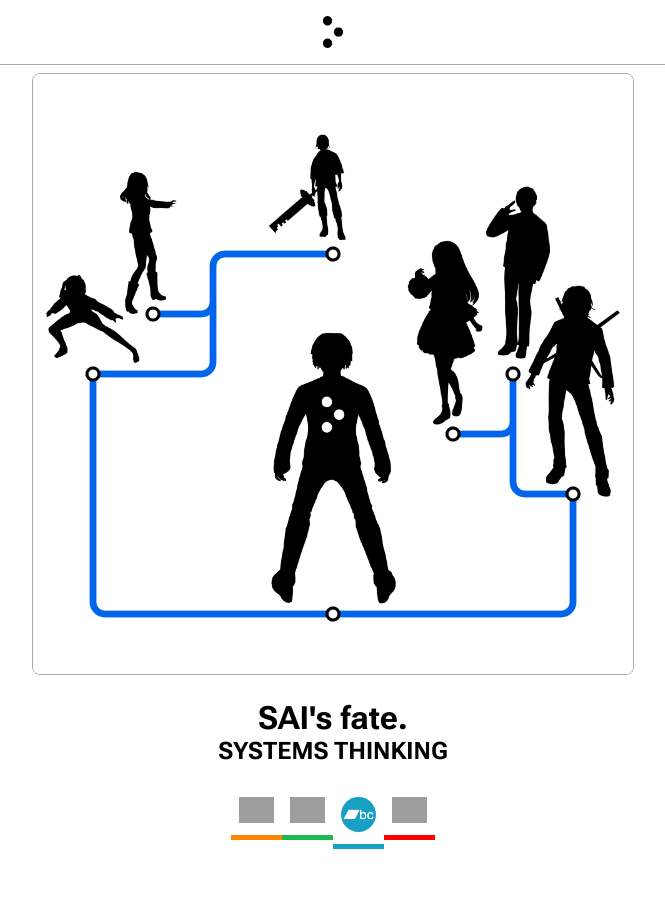
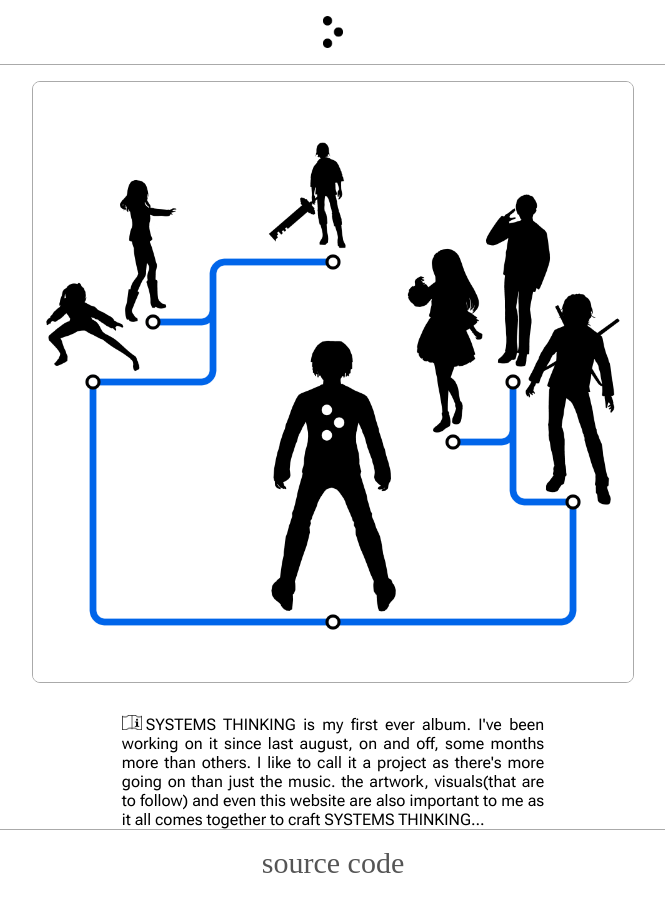
Before and after one commit to Louis-Matsika/fate, a Next.js app: page / in a window 1280 px wide. Shown: the top 903 px of the page, without its empty margins (307-972 px from the left). Built offline with nearby package versions, Linux system fonts and the light colour scheme; grey boxes are pictures that could not be loaded; a web font is replaced by a local one.

Commit message:
start on learn more

```diff
--- a/src/app/(pages)/SystemsThinking/page.tsx
+++ b/src/app/(pages)/SystemsThinking/page.tsx
@@ -7,7 +7,7 @@ import Footer from "#/components/Footer/Footer";
 // import styles from "./styles.module.scss";
 
 
-const StytemsThinking = () => {
+const SystemsThinking = () => {
     return (
         <>
                 <Exhibit id="SYSTEMSTHINKING"/>
@@ -15,4 +15,4 @@ const StytemsThinking = () => {
     );
 };
 
-export default StytemsThinking;
+export default SystemsThinking;
--- a/src/app/page.tsx
+++ b/src/app/page.tsx
@@ -1,5 +1,6 @@
-import Exhibit from "#/components/Exhibit";
-
+import discography from "#/data/music/discography.json";
+import Frame from "#/components/Frame";
+import LearnMore from "#/components/LearnMore"
 
 
 import "./global.css"
@@ -10,7 +11,8 @@ const Home = () => {
     return (
         <>
             <main className={styles.main}>
-                <Exhibit id="SYSTEMSTHINKING"/>
+            <Frame />
+            <LearnMore id="SYSTEMSTHINKING"/>
             </main>
         </>
     );
--- a/src/app/styles.module.scss
+++ b/src/app/styles.module.scss
@@ -1,3 +1,4 @@
+@use "../themes/spacings.scss" as spacings;
 @import url("https://fonts.googleapis.com/css2?family=Roboto+Flex:opsz,wght@8..144,100..1000&display=swap");
 @import url("https://fonts.googleapis.com/css2?family=Libre+Barcode+128+Text&display=swap");
 
@@ -9,5 +10,6 @@
 }
 
 .main {
+  padding-top: spacings.$DOUBLE;
   flex-grow: 1;
 }
--- a/src/components/Exhibit/index.tsx
+++ b/src/components/Exhibit/index.tsx
@@ -20,11 +20,6 @@ const Exhibit = ({ id }: ExhibitProps) => {
           {featured?.title}
         </h2>
         <DistroBar id="SYSTEMSTHINKING"/>
-        {/* {featured?.credit && (
-          <p className={styles.credits}>
-            {featured?.credit}
-          </p>
-        )} */}
         <p className={styles.infoDetail}>
           <img className={styles.infoIcon} src="/info.png" alt="information icon" />
           {featured?.description}
--- /dev/null
+++ b/src/components/LearnMore/index.tsx
@@ -0,0 +1,24 @@
+import discography from "#/data/music/discography.json";
+import styles from "./styles.module.scss";
+
+import { LearnMoreProps } from "./types";
+
+const LearnMore = ({ id }: LearnMoreProps) => {
+  const featured = discography.find((index) => index.id === id);
+
+  return (
+    <div className={styles.learnMore}>
+      <p className={styles.infoDetail}>
+        <img
+          className={styles.infoIcon}
+          src="/info.png"
+          alt="information icon"
+        />
+        {featured?.short}...
+      </p>
+
+    </div>
+  );
+};
+
+export default LearnMore;
--- /dev/null
+++ b/src/components/LearnMore/styles.module.scss
@@ -0,0 +1,27 @@
+@use "../../themes/spacings" as spacings;
+@use "../../themes/picture-widths" as picture-widths;
+@use "../../themes/breakpoints" as breakpoints;
+
+.learnMore {
+    display: flex;
+    align-items: center;
+    flex-direction: column;
+    padding-top: spacings.$TRIPLE;
+
+    .infoIcon {
+        width: picture-widths.$ICON-SMALL;
+        margin-right: 4px;
+    }
+
+    .infoDetail {
+        width: 70%;
+        margin-top: spacings.$FULL;
+        white-space: pre-line;
+        text-align: justify;
+        text-justify: inter-word;
+
+        @media (min-width: breakpoints.$COMPUTER) {
+            width: 33%;
+        }
+    }
+}
--- /dev/null
+++ b/src/components/LearnMore/types.ts
@@ -0,0 +1,3 @@
+export type LearnMoreProps = {
+    id: string;
+  }
--- a/src/data/music/discography.json
+++ b/src/data/music/discography.json
@@ -3,6 +3,7 @@
     "id": "SYSTEMSTHINKING",
     "title": "SYSTEMS THINKING",
     "releaseDate": "2025-03-27",
+    "short": "SYSTEMS THINKING is my first ever album. I've been working on it since last august, on and off, some months more than others. I like to call it a project as there's more going on than just the music. the artwork, visuals(that are to follow) and even this website are also important to me as it all comes together to craft SYSTEMS THINKING",
     "description": "SYSTEMS THINKING is my first ever album. I've been working on it since last august, on and off, some months more than others. I like to call it a project as there's more going on than just the music. the artwork, visuals(that are to follow) and even this website are also important to me as it all comes together to craft SYSTEMS THINKING, with the album kinda just being the entry point and default experience. \n\n this project takes a few pages out of my life exploring my thoughts, feelings and experiences over the last few years. And does so via embedding these things into a story called SYSTEMS THINKING. I could say much more about this album but that's all you need to know before going in!\n\n I wanted to craft a bespoke experience with this project thus sponsored and produced this project myself, under my own label OMOcloud. with in-house contributions from...\n\nShin:\nArt, GFX, 3d, CSS dev\n\n isoundlikecloud:\n writer, track 1 - 'HELLO WORLD!'\n writer, track  4 - inDesign.\n writer, track 10 -  tightRope. \n\n Toni: \nwriter, track 8 - Time Moves Closer! \n\nXylet:\n production, track  4 - inDesign. \n\nSYSTEMS THINKING is currently only available on Soundcloud and Bandcamp, with other platforms soon to follow. \n\ngive it a listen and lmk what you think! \n\n-SAI\n\n⠕",
     "links": [
       {
```
